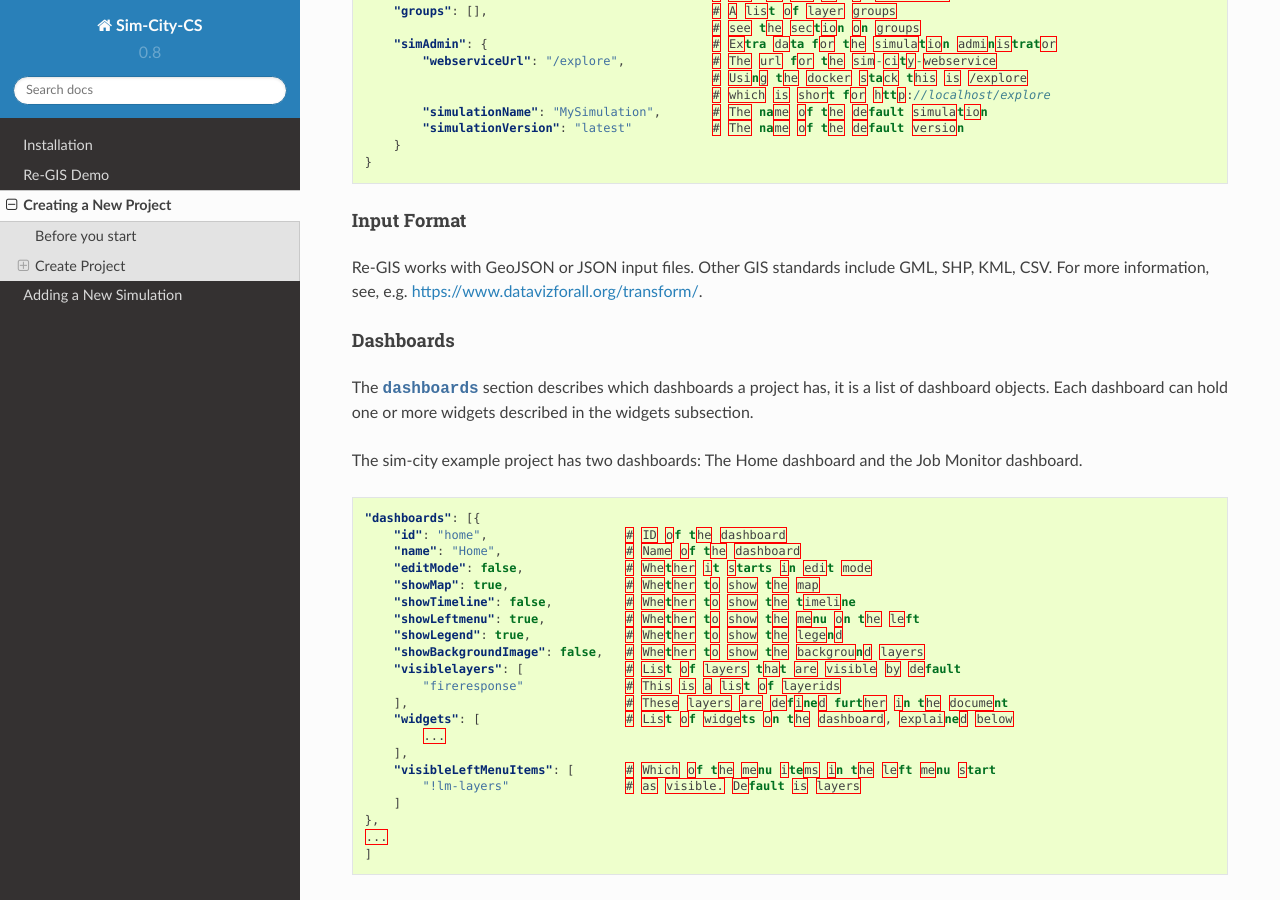
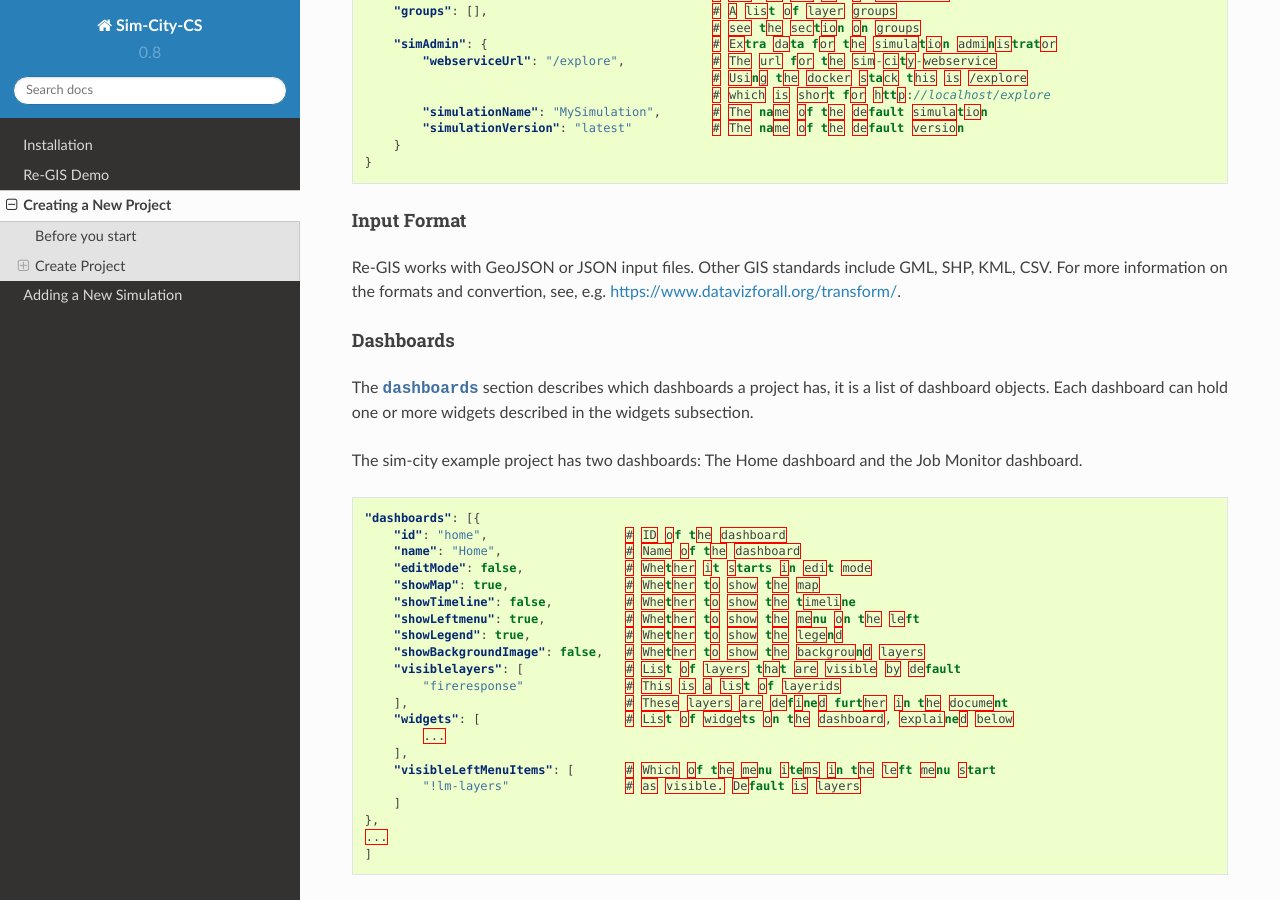
Before and after one commit to ReGIS-org/regis-stack, a Sphinx documentation site: the page built from docs/NewProject.rst, in a window 1280 px wide and 900 px high, scrolled down 1987 px. Built offline with Sphinx 7.4.7 and the Read the Docs theme 2.0.0, drawn with Linux system fonts in a browser that asks for light colours.

```diff
--- a/docs/NewProject.rst
+++ b/docs/NewProject.rst
@@ -111,7 +111,7 @@
 Input Format
 ''''''''''
 Re-GIS works with GeoJSON or JSON input files. Other GIS standards include GML, SHP, KML, CSV.
-For more information, see, e.g. `<https://www.datavizforall.org/transform/>`__.
+For more information on the formats and convertion, see, e.g. `<https://www.datavizforall.org/transform/>`__.
 
 
 Dashboards
--- a/docs/RegisDemo.rst
+++ b/docs/RegisDemo.rst
@@ -22,8 +22,10 @@
 
 1) click on the three horizontal lines, top left of the page
 2) click on the |Erlenmeyer bottle| logo (fourth from left)
+
 .. |Erlenmeyer bottle| image:: img/bottle.png
 3) click on the |pencil|
+
 .. |pencil| image:: img/brush.png
 4) drag the pin to an area on the map
 5) click on Show Simulation Form
```
